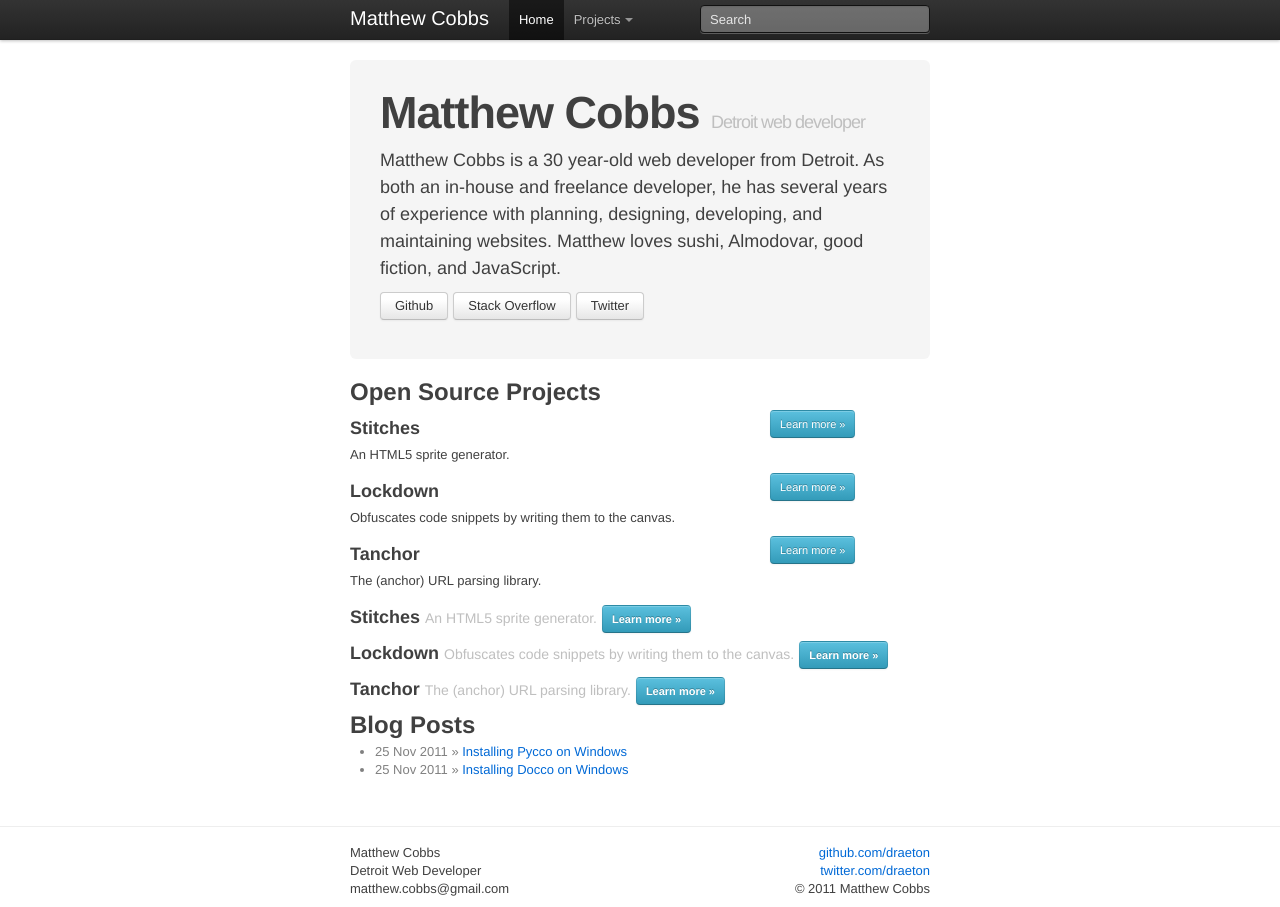
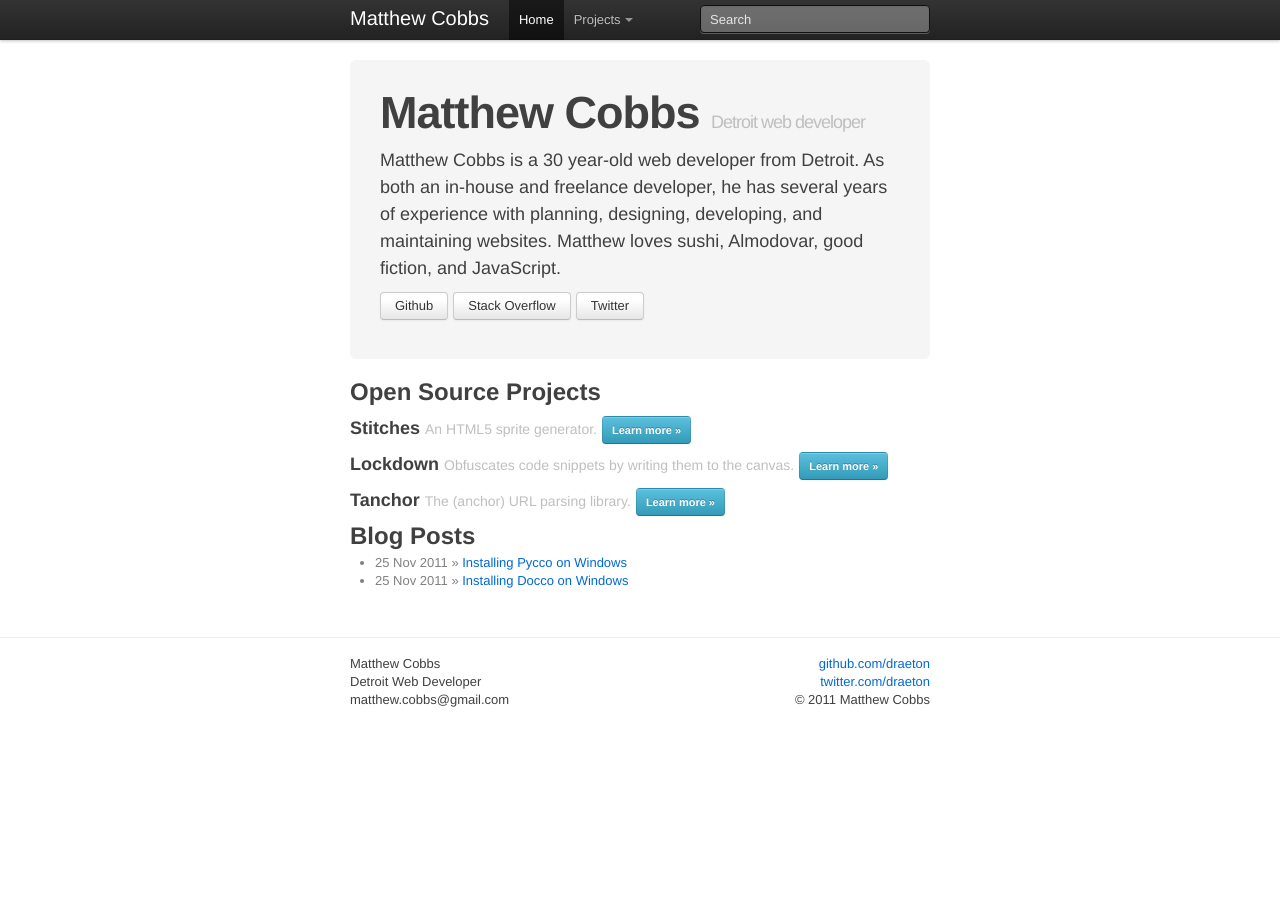
Before and after one commit to draeton/draeton.github.com, a Jekyll site: the page built from index.html, in a window 1280 px wide. Built offline with Jekyll 4.4.1, drawn with Linux system fonts in a browser that asks for light colours; nearby versions of some CDN libraries; Markdown is read by kramdown in place of the engine named in the settings.

Commit message:
trying a different page structure

```diff
--- a/index.html
+++ b/index.html
@@ -20,29 +20,18 @@ title: Matthew Cobbs, Detroit Web Developer
 
     <h2>Open Source Projects</h2>
 
-    <div class="row">
-        <div class="span7">
-            <h3>Stitches</h3>
-            <p>An HTML5 sprite generator.</p>
-        </div>
-        <div class="span3"><a href="/stitches" class="btn small info">Learn more &raquo;</a></div>
-
-        <div class="span7">
-            <h3>Lockdown</h3>
-            <p>Obfuscates code snippets by writing them to the canvas.</p>
-        </div>
-        <div class="span3"><a href="/lockdown" class="btn small info">Learn more &raquo;</a></div>
-
-        <div class="span7">
-            <h3>Tanchor</h3>
-            <p>The (anchor) URL parsing library.</p>
-        </div>
-        <div class="span3"><a href="/tanchor" class="btn small info">Learn more &raquo;</a></div>
+    <div class="offset1">
+        <h3>Stitches <small>An HTML5 sprite generator.</small> <a href="/stitches" class="btn small info">Learn more &raquo;</a></h3>
+    </div>
+    <div class="offset1">
+        <h3>Lockdown <small>Obfuscates code snippets by writing them to the canvas.</small> <a href="/lockdown" class="btn small info">Learn more &raquo;</a></h3>
+    </div>
+    <div class="offset1">
+        <h3>Tanchor <small>The (anchor) URL parsing library.</small> <a href="/tanchor" class="btn small info">Learn more &raquo;</a></h3>
     </div>
 
-    <h3>Stitches <small>An HTML5 sprite generator.</small> <a href="/stitches" class="btn small info">Learn more &raquo;</a></h3>
-    <h3>Lockdown <small>Obfuscates code snippets by writing them to the canvas.</small> <a href="/lockdown" class="btn small info">Learn more &raquo;</a></h3>
-    <h3>Tanchor <small>The (anchor) URL parsing library.</small> <a href="/tanchor" class="btn small info">Learn more &raquo;</a></h3>
+
+
 
     <h2>Blog Posts</h2>
 
```
